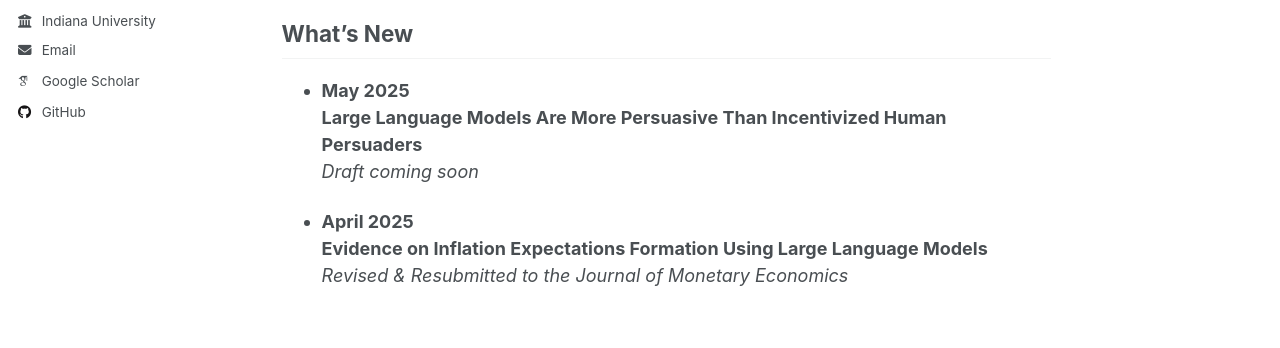
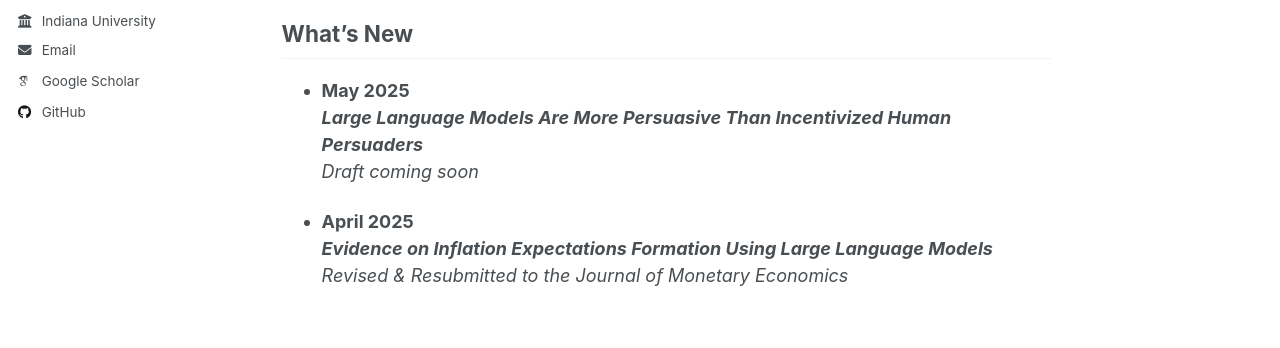
Before and after one commit to alizarif/alizarif.github.io, a Jekyll site: the page built from _pages/about.md, in a window 1280 px wide. Shown: the part 315-663 px from the top of the page. Built offline with Jekyll 4.4.1, drawn with Linux system fonts in a browser that asks for light colours; some web fonts are replaced.

```diff
--- a/_pages/about.md
+++ b/_pages/about.md
@@ -13,9 +13,9 @@ I am a PhD Candidate in Economics at Indiana University. My research interests i
 ## What's New
 
 - **May 2025**
-  **Large Language Models Are More Persuasive Than Incentivized Human Persuaders**
-  *Draft coming soon*
+  ***Large Language Models Are More Persuasive Than Incentivized Human Persuaders***
+  _Draft coming soon_
 
 - **April 2025**
-  **Evidence on Inflation Expectations Formation Using Large Language Models**
-  *Revised & Resubmitted to the Journal of Monetary Economics*
+  ***Evidence on Inflation Expectations Formation Using Large Language Models***
+  _Revised & Resubmitted to the Journal of Monetary Economics_
```
